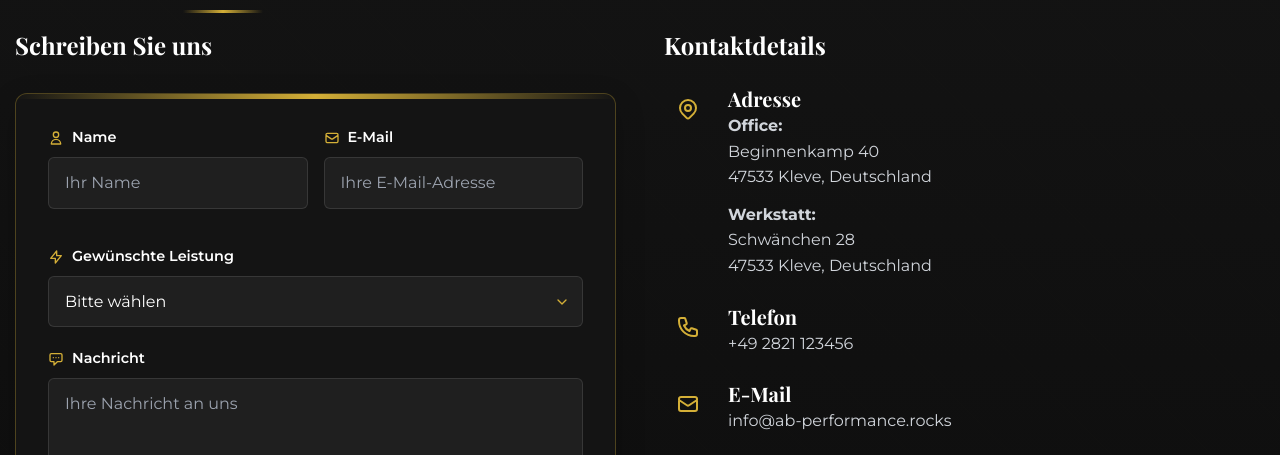
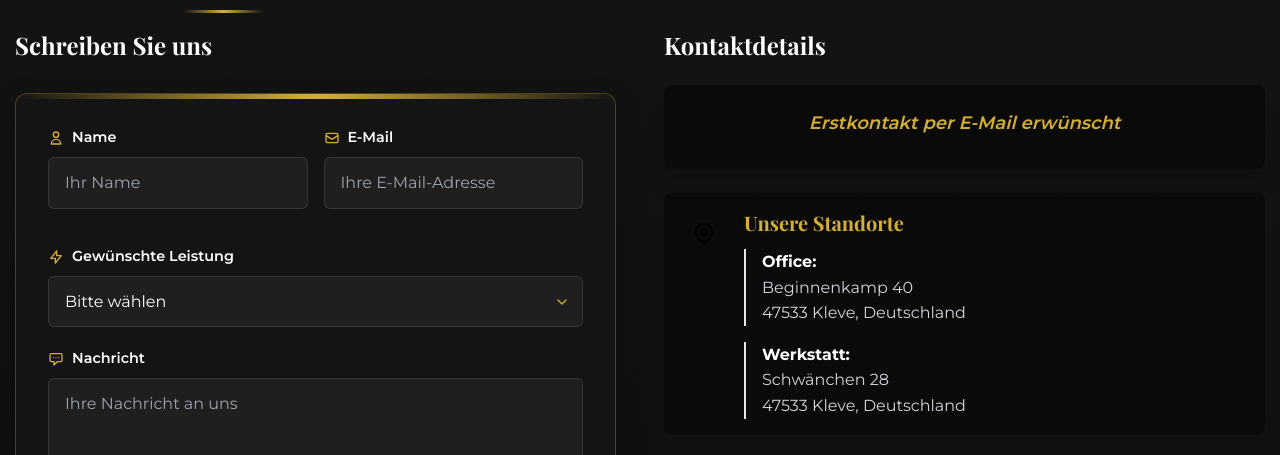
Before and after one commit to Stas75687876/aronowsss23, a website: page index.html in a window 1280 px wide. Shown: the part 5192-5647 px from the top of the page. Drawn offline with nearby package versions, Linux system fonts and the light colour scheme; animation ran at ten frames a second.

Commit message:
Kontaktbereich neu gestaltet und WhatsApp-Kontakt hinzugefügt

```diff
--- a/index.html
+++ b/index.html
@@ -501,44 +501,53 @@
                 </div>
                 <div>
                     <h3 class="text-2xl font-bold mb-6">Kontaktdetails</h3>
+                    <div class="bg-black bg-opacity-80 p-6 rounded-lg shadow-xl mb-6">
+                        <p class="text-gold text-lg mb-2 italic font-semibold text-center">Erstkontakt per E-Mail erwünscht</p>
+                    </div>
                     <div class="space-y-6">
-                        <div class="flex items-start">
+                        <div class="flex items-start bg-black bg-opacity-50 p-4 rounded-lg transition-all duration-300 hover:bg-opacity-70 hover:shadow-xl">
                             <div class="bg-gold rounded-full p-3 mr-4">
-                                <svg xmlns="http://www.w3.org/2000/svg" class="h-6 w-6 text-gold" fill="none" viewBox="0 0 24 24" stroke="currentColor">
+                                <svg xmlns="http://www.w3.org/2000/svg" class="h-6 w-6 text-black" fill="none" viewBox="0 0 24 24" stroke="currentColor">
                                     <path stroke-linecap="round" stroke-linejoin="round" stroke-width="2" d="M17.657 16.657L13.414 20.9a1.998 1.998 0 01-2.827 0l-4.244-4.243a8 8 0 1111.314 0z" />
                                     <path stroke-linecap="round" stroke-linejoin="round" stroke-width="2" d="M15 11a3 3 0 11-6 0 3 3 0 016 0z" />
                                 </svg>
                             </div>
                             <div>
-                                <h4 class="text-xl font-bold">Adresse</h4>
-                                <p class="text-gray-300"><strong>Office:</strong><br>Beginnenkamp 40<br>47533 Kleve, Deutschland</p>
-                                <p class="text-gray-300 mt-3"><strong>Werkstatt:</strong><br>Schwänchen 28<br>47533 Kleve, Deutschland</p>
+                                <h4 class="text-xl font-bold text-gold">Unsere Standorte</h4>
+                                <div class="grid grid-cols-1 gap-4 mt-3">
+                                    <div class="border-l-2 border-gold pl-4">
+                                        <p class="text-gray-300"><strong class="text-white">Office:</strong><br>Beginnenkamp 40<br>47533 Kleve, Deutschland</p>
+                                    </div>
+                                    <div class="border-l-2 border-gold pl-4">
+                                        <p class="text-gray-300"><strong class="text-white">Werkstatt:</strong><br>Schwänchen 28<br>47533 Kleve, Deutschland</p>
+                                    </div>
+                                </div>
                             </div>
                         </div>
-                        <div class="flex items-start">
+                        <div class="flex items-start bg-black bg-opacity-50 p-4 rounded-lg transition-all duration-300 hover:bg-opacity-70 hover:shadow-xl">
                             <div class="bg-gold rounded-full p-3 mr-4">
-                                <svg xmlns="http://www.w3.org/2000/svg" class="h-6 w-6 text-gold" fill="none" viewBox="0 0 24 24" stroke="currentColor">
-                                    <path stroke-linecap="round" stroke-linejoin="round" stroke-width="2" d="M3 5a2 2 0 012-2h3.28a1 1 0 01.948.684l1.498 4.493a1 1 0 01-.502 1.21l-2.257 1.13a11.042 11.042 0 005.516 5.516l1.13-2.257a1 1 0 011.21-.502l4.493 1.498a1 1 0 01.684.949V19a2 2 0 01-2 2h-1C9.716 21 3 14.284 3 6V5z" />
+                                <svg xmlns="http://www.w3.org/2000/svg" class="h-6 w-6 text-black" fill="currentColor" viewBox="0 0 24 24">
+                                    <path d="M.057 24l1.687-6.163c-1.041-1.804-1.588-3.849-1.587-5.946.003-6.556 5.338-11.891 11.893-11.891 3.181.001 6.167 1.24 8.413 3.488 2.245 2.248 3.481 5.236 3.48 8.414-.003 6.557-5.338 11.892-11.893 11.892-1.99-.001-3.951-.5-5.688-1.448l-6.305 1.654zm6.597-3.807c1.676.995 3.276 1.591 5.392 1.592 5.448 0 9.886-4.434 9.889-9.885.002-5.462-4.415-9.89-9.881-9.892-5.452 0-9.887 4.434-9.889 9.884-.001 2.225.651 3.891 1.746 5.634l-.999 3.648 3.742-.981zm11.387-5.464c-.074-.124-.272-.198-.57-.347-.297-.149-1.758-.868-2.031-.967-.272-.099-.47-.149-.669.149-.198.297-.768.967-.941 1.165-.173.198-.347.223-.644.074-.297-.149-1.255-.462-2.39-1.475-.883-.788-1.48-1.761-1.653-2.059-.173-.297-.018-.458.13-.606.134-.133.297-.347.446-.521.151-.172.2-.296.3-.495.099-.198.05-.372-.025-.521-.075-.148-.669-1.611-.916-2.206-.242-.579-.487-.501-.669-.51l-.57-.01c-.198 0-.52.074-.792.372s-1.04 1.016-1.04 2.479 1.065 2.876 1.213 3.074c.149.198 2.095 3.2 5.076 4.487.709.306 1.263.489 1.694.626.712.226 1.36.194 1.872.118.571-.085 1.758-.719 2.006-1.413.248-.695.248-1.29.173-1.414z"/>
                                 </svg>
                             </div>
                             <div>
-                                <h4 class="text-xl font-bold">Telefon</h4>
-                                <p class="text-gray-300">+49 2821 123456</p>
+                                <h4 class="text-xl font-bold text-gold">WhatsApp</h4>
+                                <p class="text-gray-300 mt-2">+49 2821 123456</p>
                             </div>
                         </div>
-                        <div class="flex items-start">
+                        <div class="flex items-start bg-black bg-opacity-50 p-4 rounded-lg transition-all duration-300 hover:bg-opacity-70 hover:shadow-xl">
                             <div class="bg-gold rounded-full p-3 mr-4">
-                                <svg xmlns="http://www.w3.org/2000/svg" class="h-6 w-6 text-gold" fill="none" viewBox="0 0 24 24" stroke="currentColor">
+                                <svg xmlns="http://www.w3.org/2000/svg" class="h-6 w-6 text-black" fill="none" viewBox="0 0 24 24" stroke="currentColor">
                                     <path stroke-linecap="round" stroke-linejoin="round" stroke-width="2" d="M3 8l7.89 5.26a2 2 0 002.22 0L21 8M5 19h14a2 2 0 002-2V7a2 2 0 00-2-2H5a2 2 0 00-2 2v10a2 2 0 002 2z" />
                                 </svg>
                             </div>
                             <div>
-                                <h4 class="text-xl font-bold">E-Mail</h4>
-                                <p class="text-gray-300">info@ab-performance.rocks</p>
+                                <h4 class="text-xl font-bold text-gold">E-Mail</h4>
+                                <p class="text-gray-300 mt-2">info@ab-performance.rocks</p>
                             </div>
                         </div>
-                        <div class="mt-8">
-                            <h4 class="text-xl font-bold mb-4" data-lang-key="footer-social">Folgen Sie uns</h4>
+                        <div class="mt-8 bg-black bg-opacity-50 p-4 rounded-lg transition-all duration-300 hover:bg-opacity-70 hover:shadow-xl">
+                            <h4 class="text-xl font-bold text-gold mb-4" data-lang-key="footer-social">Folgen Sie uns</h4>
                             <div class="flex space-x-4">
                                 <a href="https://www.instagram.com/abperformance.rocks/" target="_blank" class="bg-white bg-opacity-10 hover:bg-gold hover:text-black transition-colors p-3 rounded-full">
                                     <svg xmlns="http://www.w3.org/2000/svg" class="h-6 w-6" fill="currentColor" viewBox="0 0 24 24">
```
